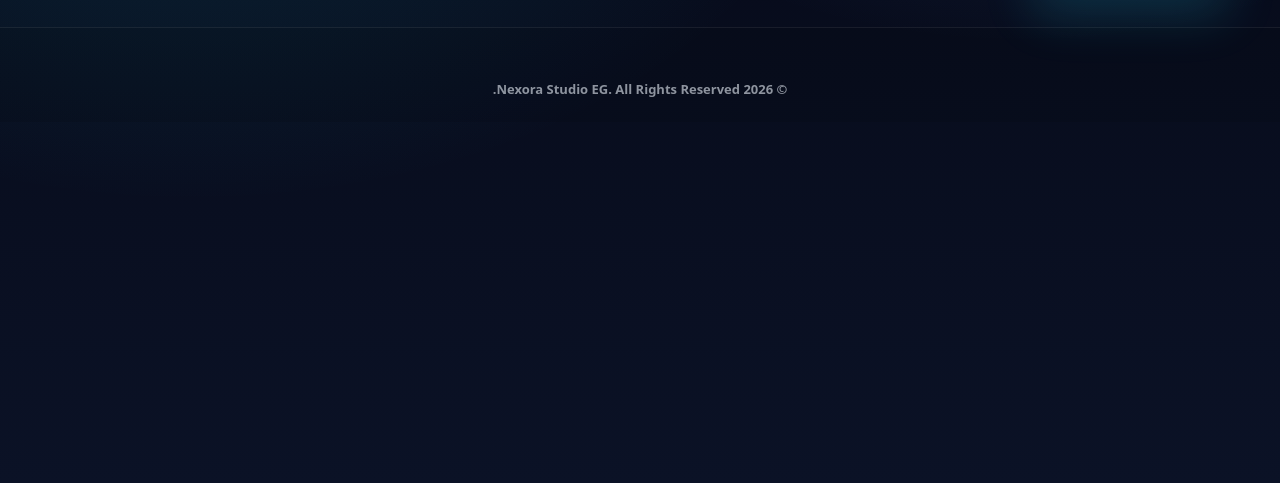
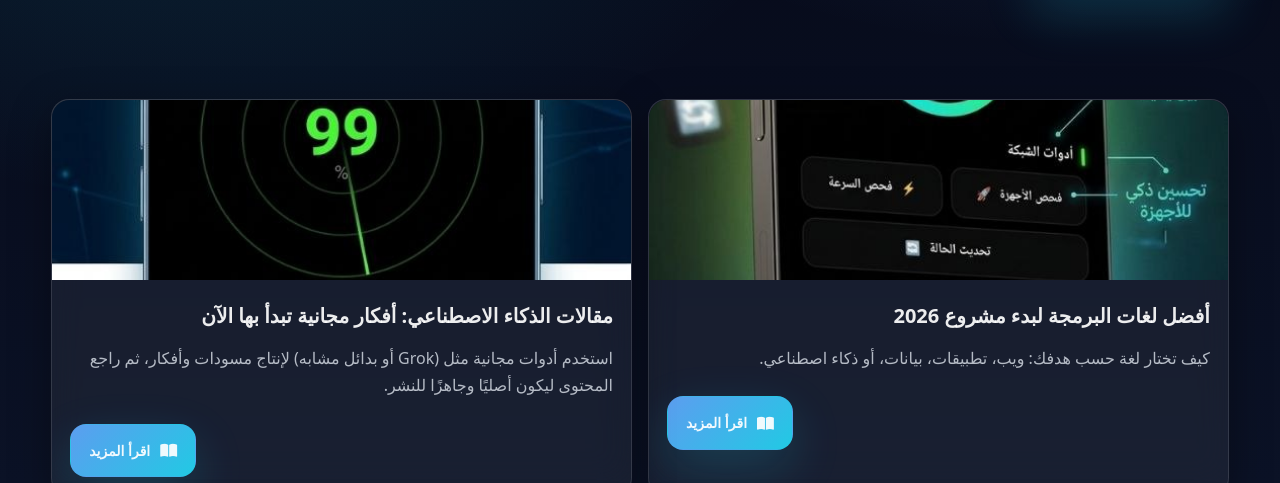
Before and after one commit to nexorastudiodevv-ctrl/nexorastudio-eg, a website: page index-news.html in a window 1280 px wide. Shown: the part 317-800 px from the top of the page. Drawn offline with Linux system fonts and the light colour scheme; files whose address does not match are found by name.

Commit message:
Add files via upload

```diff
--- a/index-news.html
+++ b/index-news.html
@@ -37,7 +37,14 @@
         </div>
       </div>
     </section>
+
+    <section class="section">
+      <div class="container">
+        <div id="newsGrid" class="app-screens"></div>
+      </div>
+    </section>
   </main>
+
 
   <footer class="footer">
     <div class="container footer__bottom">
```
